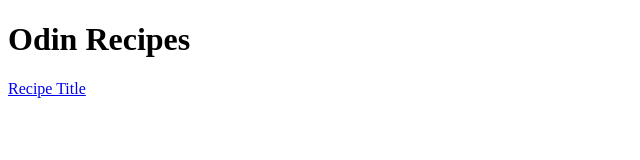
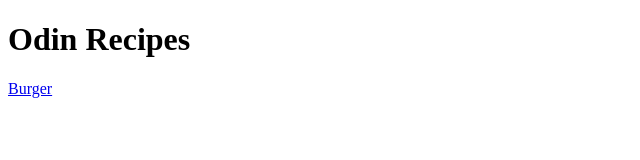
Before and after one commit to rfisher15/odin-recipes, a plain HTML site: page index.html in a window 1280 px wide. Shown: the full height of the page, 0-640 px from the left. Drawn offline with Linux system fonts and the light colour scheme.

Commit message:
Changed the name of the link in the index file

```diff
--- a/index.html
+++ b/index.html
@@ -6,6 +6,6 @@
     </head>
     <body>
         <h1>Odin Recipes</h1>
-        <a href="recipes/burger.html">Recipe Title</a>
+        <a href="recipes/burger.html">Burger</a>
     </body>
 </html>
```
